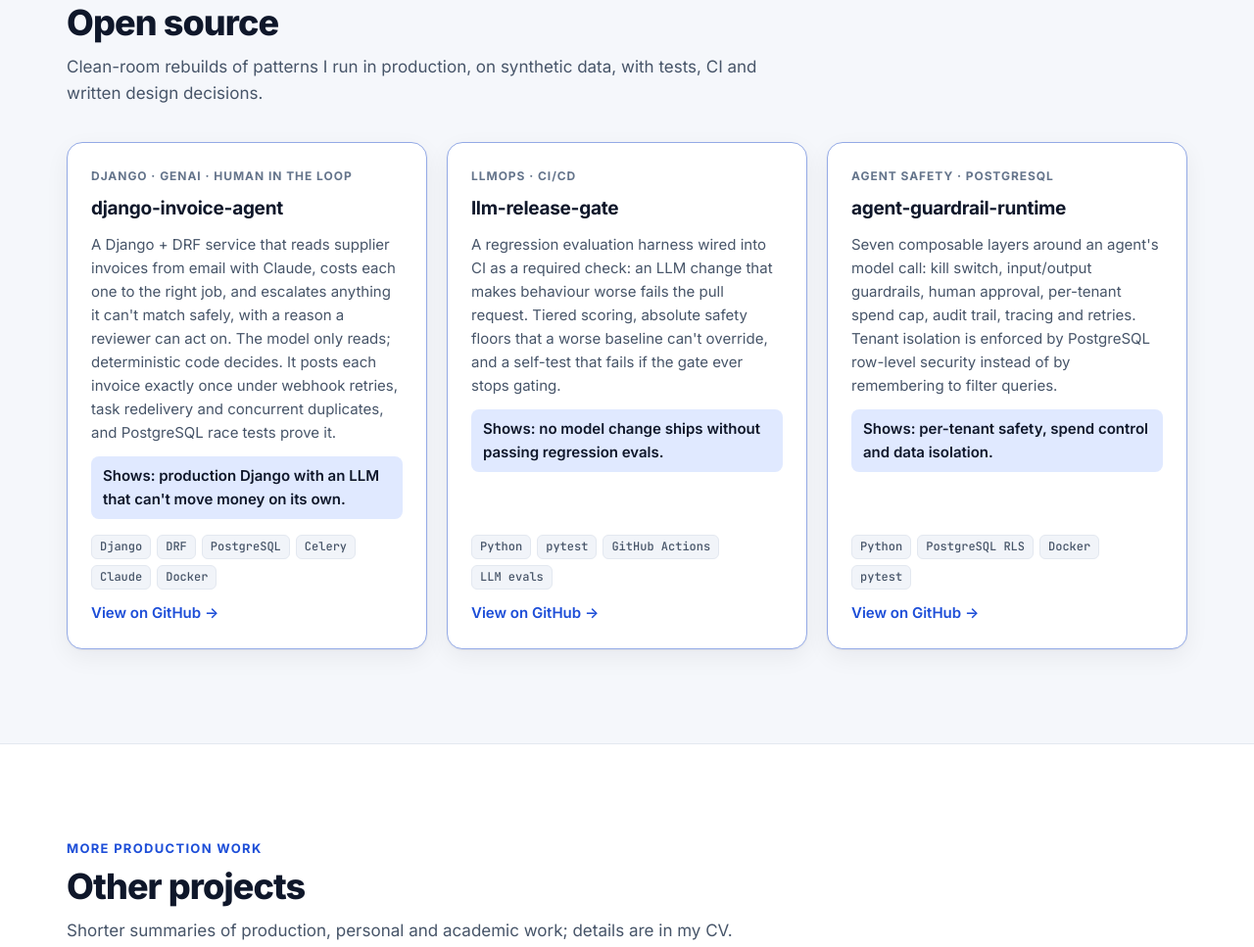
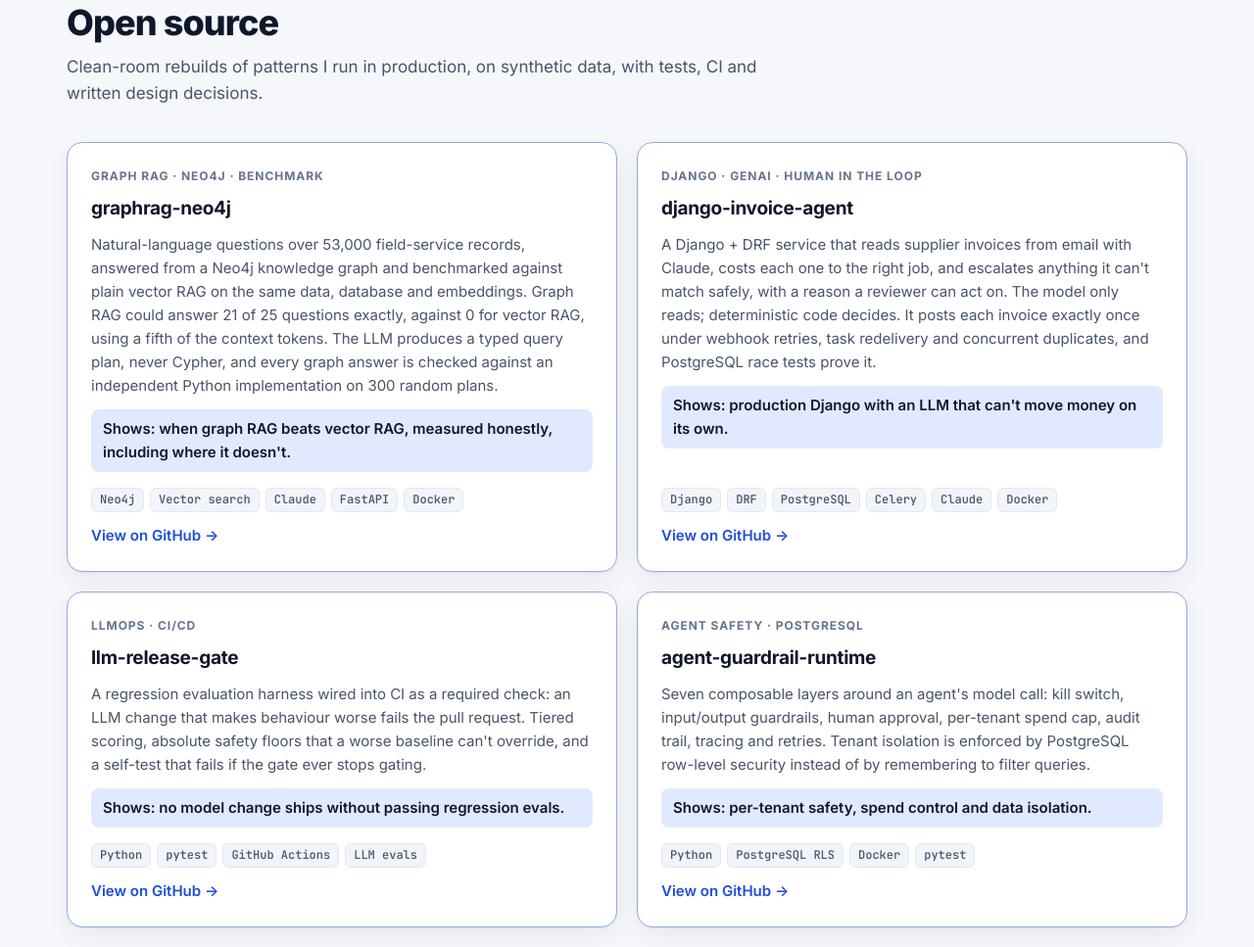
Before and after one commit to MurtazaBhutta/MurtazaBhutta.github.io, a plain HTML site: page index.html in a window 1280 px wide. Shown: the part 3911-4878 px from the top of the page at 98% size. Drawn offline with Linux system fonts and the light colour scheme.

Commit message:
Add graphrag-neo4j to open source

```diff
--- a/index.html
+++ b/index.html
@@ -437,7 +437,15 @@
       <p class="eyebrow">Code you can read</p>
       <h2>Open source</h2>
       <p class="sub">Clean-room rebuilds of patterns I run in production, on synthetic data, with tests, CI and written design decisions.</p>
-      <div class="grid3">
+      <div class="grid2">
+        <article class="card repo">
+          <span class="kicker">Graph RAG · Neo4j · Benchmark</span>
+          <h3>graphrag-neo4j</h3>
+          <p>Natural-language questions over 53,000 field-service records, answered from a Neo4j knowledge graph and benchmarked against plain vector RAG on the same data, database and embeddings. Graph RAG could answer 21 of 25 questions exactly, against 0 for vector RAG, using a fifth of the context tokens. The LLM produces a typed query plan, never Cypher, and every graph answer is checked against an independent Python implementation on 300 random plans.</p>
+          <p class="proves">Shows: when graph RAG beats vector RAG, measured honestly, including where it doesn't.</p>
+          <div class="tags"><span class="tag">Neo4j</span><span class="tag">Vector search</span><span class="tag">Claude</span><span class="tag">FastAPI</span><span class="tag">Docker</span></div>
+          <a class="repo-link" href="https://github.com/MurtazaBhutta/graphrag-neo4j" target="_blank" rel="noopener">View on GitHub →</a>
+        </article>
         <article class="card repo">
           <span class="kicker">Django · GenAI · Human in the loop</span>
           <h3>django-invoice-agent</h3>
```
